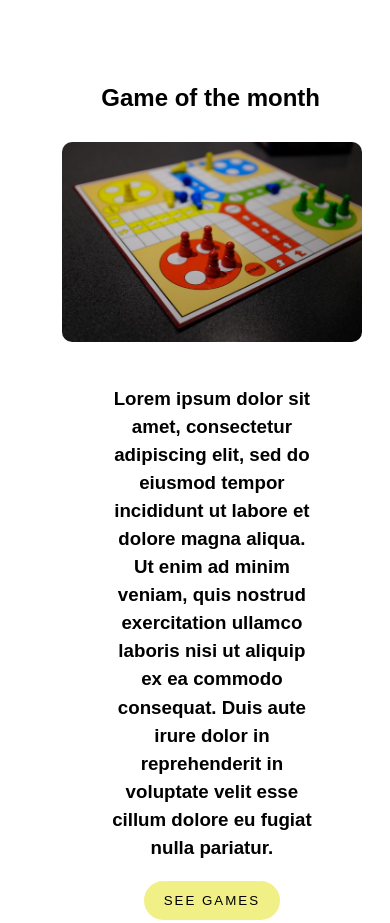
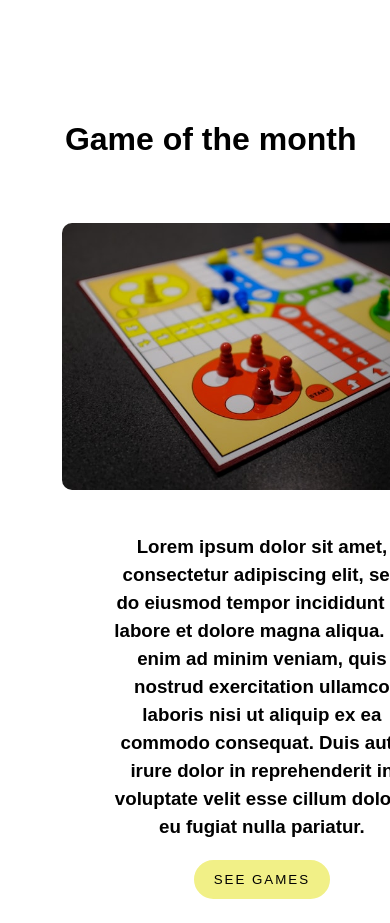
Before and after one commit to SeleneChoi/meeple4people, a plain HTML site: page index.html in a window 390 px wide. Shown: the part 835-1758 px from the top of the page. Drawn offline with Linux system fonts and the light colour scheme; a web font is replaced by a local one.

Commit message:
main css edited

```diff
--- a/css/main.css
+++ b/css/main.css
@@ -47,11 +47,12 @@ main{
 #banner {
     width: 1000px;
     height: 500px;
+    border-radius: 20px;
 }
 
 .main_img {
-    width: 500px;
-    height: 350px;
+    width: 600px;
+    height: auto;
     border-radius: 10px;
 }
 @media all and (max-width: 1280px){
@@ -66,15 +67,22 @@ main{
     #banner {
         width: 850px;
     }
+    .main_img {
+        width: 500px;
+    }
 }
 @media all and (max-width: 600px) {
     .main_img {
-        width: 300px;
-        height: auto;
+        width: 400px;
     }
     #banner {
         width: 100%;
     }
+}
+h2{
+    font-size: 2em;
+    font-weight: 500px;
+    line-height: 3em;
 }
 h3{
     text-align: center;
```
